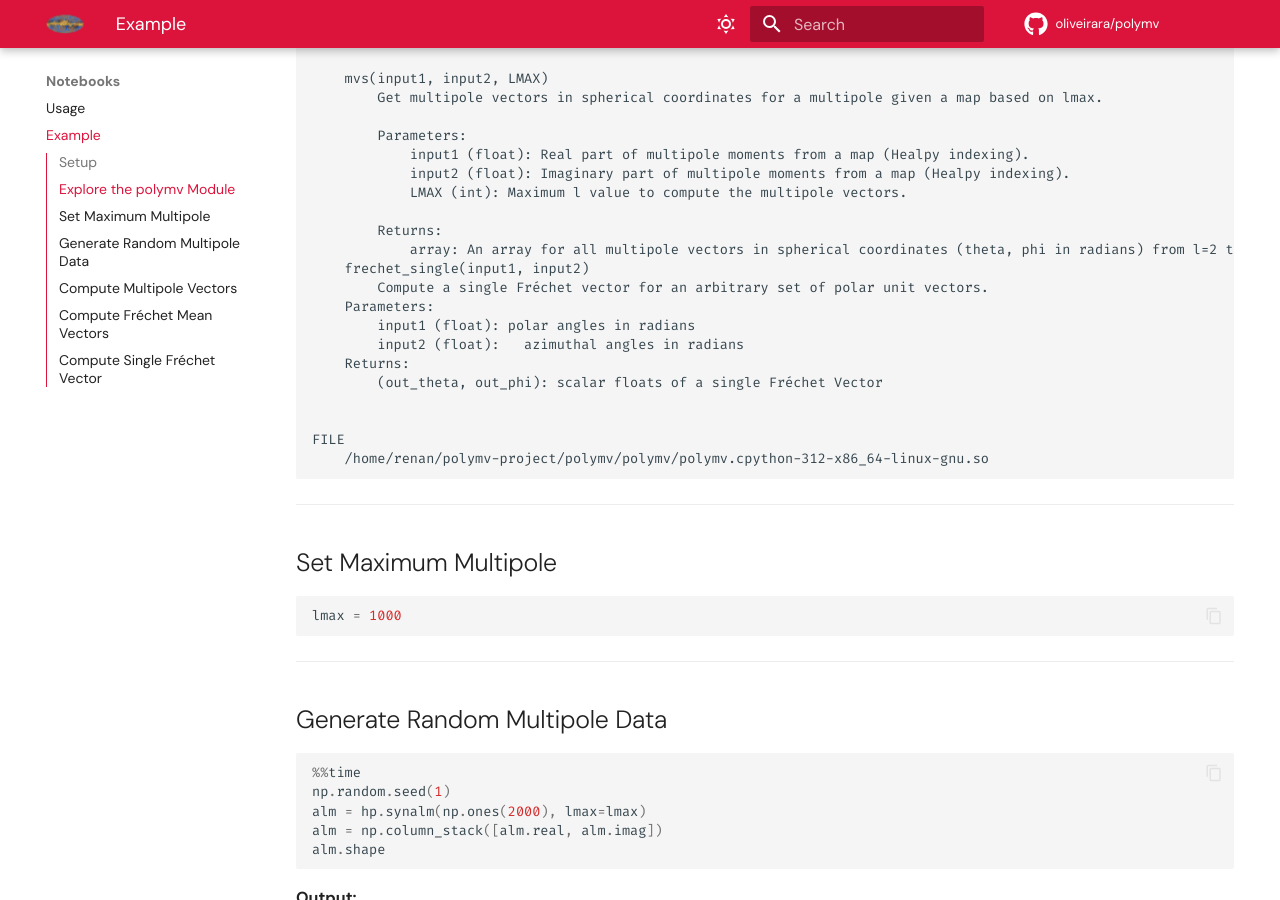
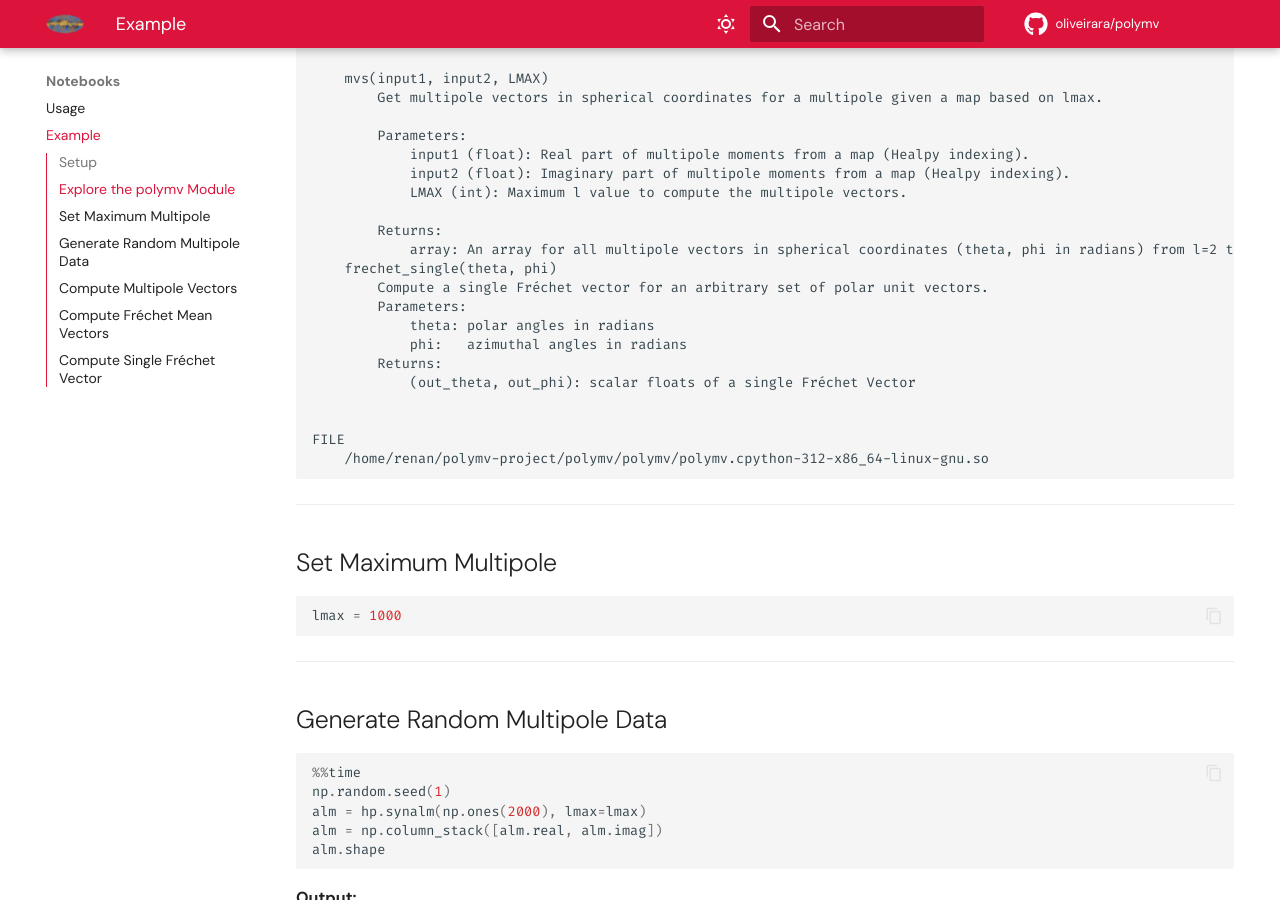
Before and after one commit to oliveirara/polymv, an MkDocs documentation site: the page built from docs/test-example.md, in a window 1280 px wide and 900 px high, scrolled down 1056 px. Built offline with MkDocs 1.6.1 and Material for MkDocs 9.7.7, drawn with Linux system fonts in a browser that asks for light colours; comment, search, counter and statistics services are not loaded.

Commit message:
Update docs/test-example.md
Co-authored-by: coderabbitai[bot] <136622811+coderabbitai[bot]@users.noreply.github.com>

```diff
--- a/docs/test-example.md
+++ b/docs/test-example.md
@@ -54,13 +54,13 @@ FUNCTIONS
 
         Returns:
             array: An array for all multipole vectors in spherical coordinates (theta, phi in radians) from l=2 to lmax.
-    frechet_single(input1, input2)
+    frechet_single(theta, phi)
         Compute a single Fréchet vector for an arbitrary set of polar unit vectors.
-    Parameters:
-        input1 (float): polar angles in radians
-        input2 (float):   azimuthal angles in radians
-    Returns:
-        (out_theta, out_phi): scalar floats of a single Fréchet Vector
+        Parameters:
+            theta: polar angles in radians
+            phi:   azimuthal angles in radians
+        Returns:
+            (out_theta, out_phi): scalar floats of a single Fréchet Vector
 
 
 FILE
```
